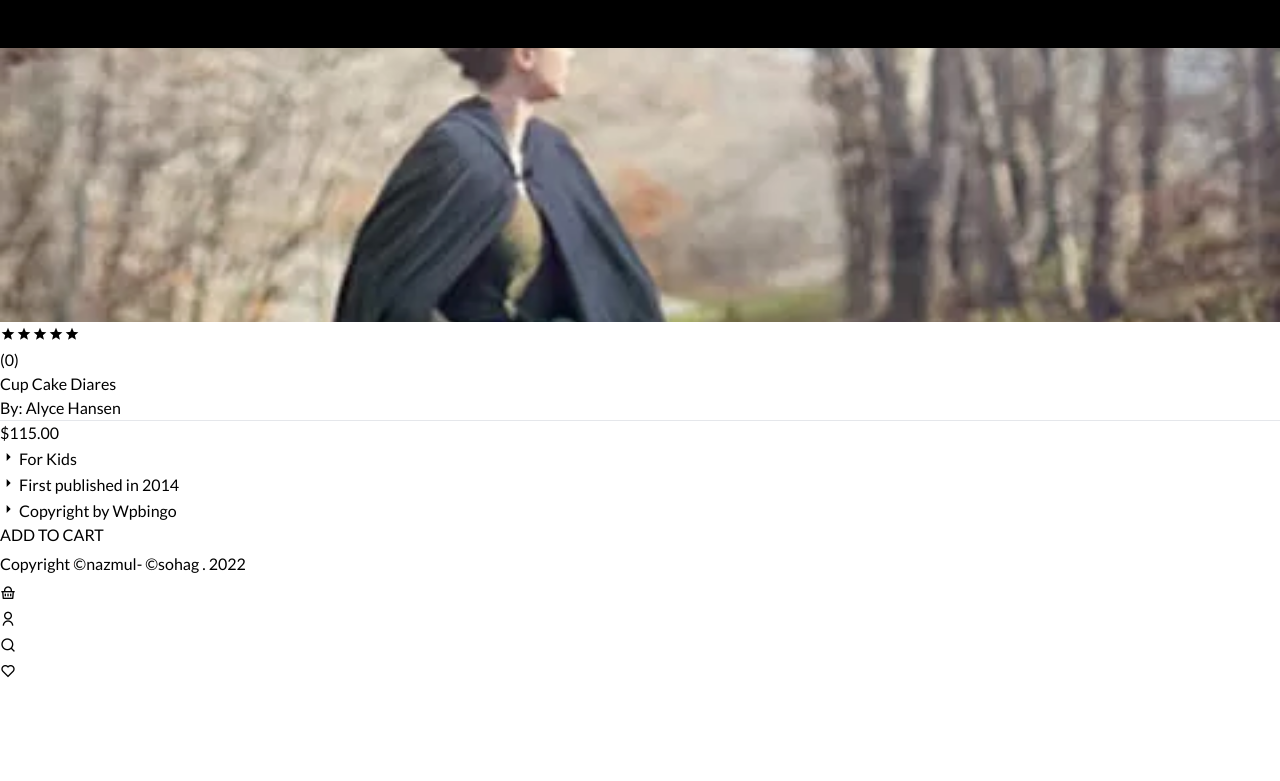
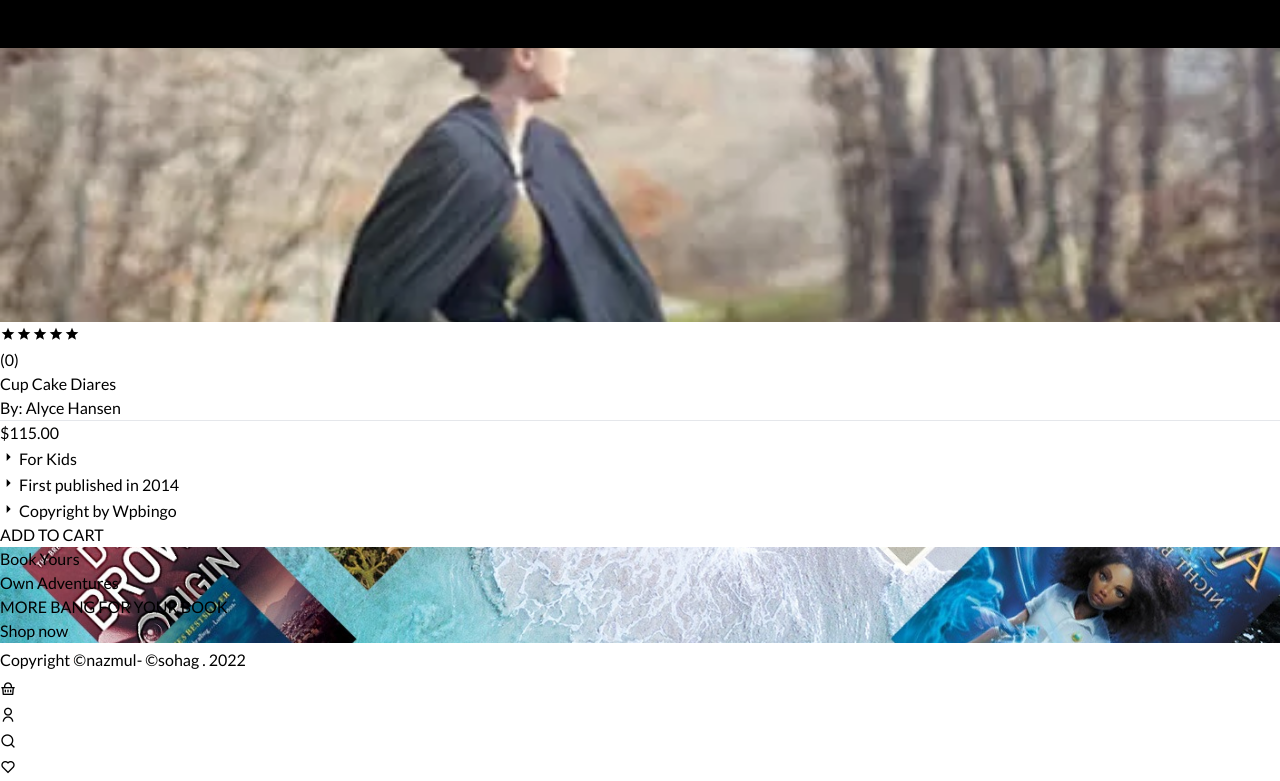
Before and after one commit to Book-Trekker/bookio-client, a React (Create React App) app: page / in a window 1280 px wide. Shown: the part 3269-4050 px from the top of the page. Before the commit the page ends 3954 px from the top, so only its background shows below. Built offline with nearby package versions, Linux system fonts and the light colour scheme; what @material-tailwind/react would draw is missing.

Commit message:
completed book adventure section

```diff
--- /dev/null
+++ b/src/Pages/HomePage/BookAdventure/BookAdventure.css
@@ -0,0 +1,6 @@
+.adventure_main{
+    background: url('../../../assets/images/large-bg.jpg');
+    background-position: center center;
+    background-repeat: no-repeat;
+    background-size: cover;
+}
--- /dev/null
+++ b/src/Pages/HomePage/BookAdventure/BookAdventure.jsx
@@ -0,0 +1,18 @@
+import React from 'react'
+import './BookAdventure.css'
+
+const BookAdventure = () => {
+  return (
+    <section className='book-adventure p-10 w-full'>
+        <div className="adventure_main flex justify-center items-center w-full h-[550px]">
+            <div className='text-center'>
+                <h2 className='text-5xl text-primary font-bold font-libre'>Book Yours <br /> Own Adventures </h2>
+                <p className='py-4 text-primary font-bold text-sm font-libre'>MORE BANG FOR YOUR BOOK</p>
+                <button className='px-6 py-2 bg-primary text-white hover:bg-black'>Shop now</button>
+            </div>
+        </div>
+    </section>
+  )
+}
+
+export default BookAdventure
--- a/src/Pages/HomePage/HomePage.jsx
+++ b/src/Pages/HomePage/HomePage.jsx
@@ -1,6 +1,7 @@
 import React from "react";
 import Footer from "../../Shared/Footer/Footer";
 import MobileMenu from "../MobileMenu/MobileMenu";
+import BookAdventure from "./BookAdventure/BookAdventure";
 import BookOfTheMonth from "./BookOfTheMonth/BookOfTheMonth";
 import BottomHeader from "./BottomHeader/BottomHeader";
 import Discount from "./Discount/Discount";
@@ -23,6 +24,7 @@ const HomePage = () => {
       <Trending />
       <TopCategories />
       <BookOfTheMonth />
+      <BookAdventure />
       <Footer />
       <MobileMenu />
     </section>
```
Also changed, not shown: src/assets/images/large-bg.jpg (added).
